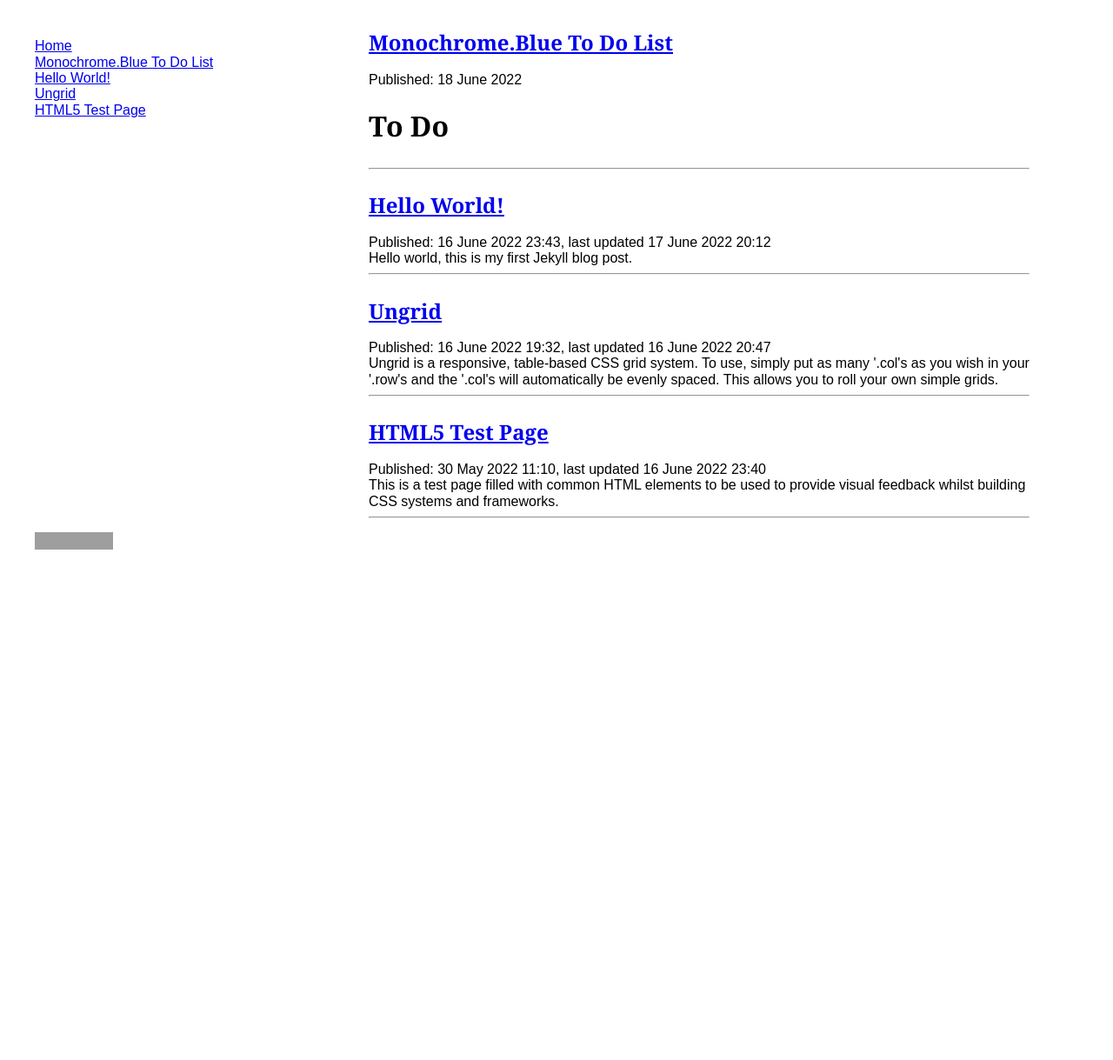
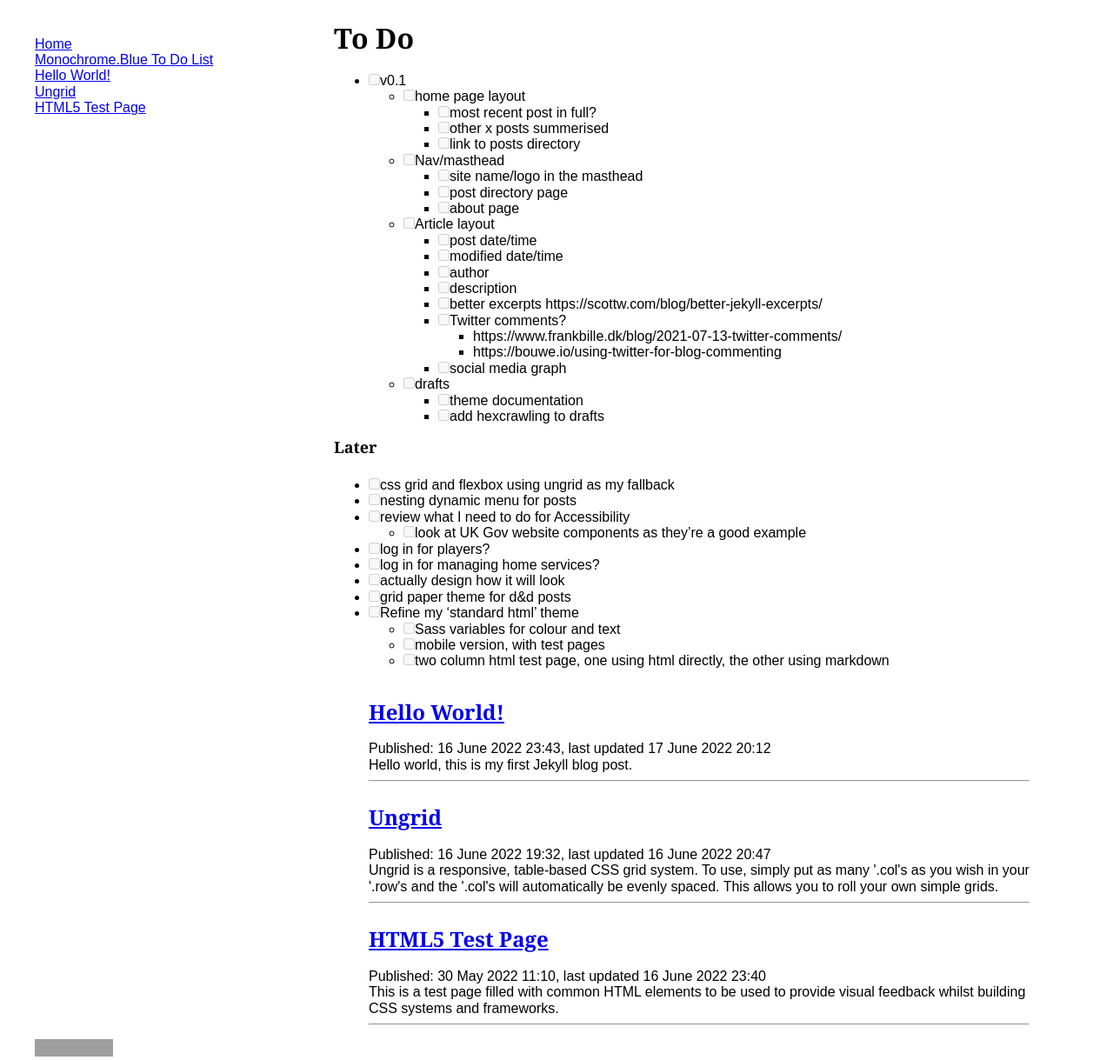
Before and after one commit to monochromeblue/battlemat, a Jekyll site: the page built from index.md, in a window 1280 px wide. Shown: the whole page at 87% size. Built offline with Jekyll 4.4.1, drawn with Linux system fonts in a browser that asks for light colours; cached includes are drawn as plain includes; before the commit the page ends 900 px from its top, so only the background shows below that; grey boxes are pictures that could not be loaded.

Commit message:
show most recent post in full

```diff
--- a/_posts/2022-06-18-todo.md
+++ b/_posts/2022-06-18-todo.md
@@ -46,3 +46,5 @@ excerpt:
 * [ ] grid paper theme for d&d posts
 * [ ] Refine my 'standard html' theme
     * [ ] Sass variables for colour and text
+    * [ ] mobile version, with test pages
+    * [ ] two column html test page, one using html directly, the other using markdown
--- a/index.md
+++ b/index.md
@@ -1,10 +1,14 @@
 ---
 layout: wide
 ---
-
+<section>
+{% for post in site.posts limit:1 %}
+    {{ post.content }}
+{% endfor %}
+</section>
 
 <ul>
-    {% for post in site.posts %}
+    {% for post in site.posts offset:1 limit:3 %}
         <li class="row">
             <h2><a href="{{ post.permalink }}" title="{{ post.description }}">{{ post.title }}</a></h2>
         </li>
```
